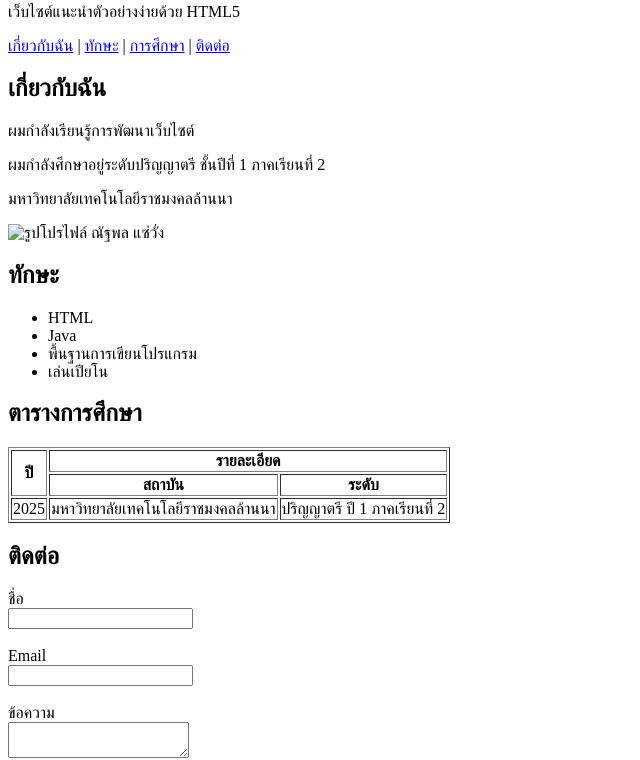
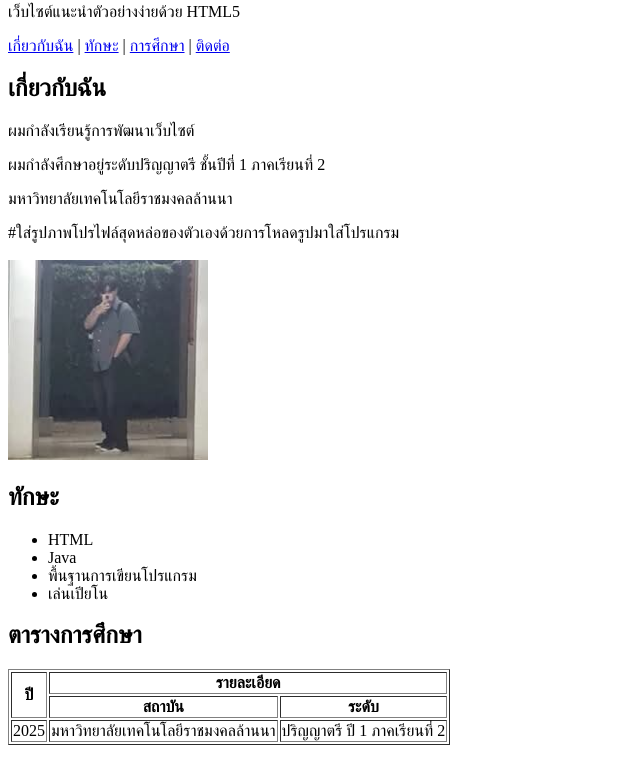
Before and after one commit to arpao007/ENGSE611, a plain HTML site: page Homework/Hw1.html in a window 1280 px wide. Shown: the part 77-837 px from the top of the page, without its empty margins (0-640 px from the left). Drawn offline with Linux system fonts and the light colour scheme.

Commit message:
Update profile image and add contact section

```diff
--- a/Homework/Hw1.html
+++ b/Homework/Hw1.html
@@ -20,13 +20,13 @@
 </nav>
 
 <main>
-
     <section id="about">
         <h2>เกี่ยวกับฉัน</h2>
         <p>ผมกำลังเรียนรู้การพัฒนาเว็บไซต์</p>
         <p>ผมกำลังศึกษาอยู่ระดับปริญญาตรี ชั้นปีที่ 1 ภาคเรียนที่ 2</p>
         <p>มหาวิทยาลัยเทคโนโลยีราชมงคลล้านนา</p>
-        <img src="./Homework/profile.jpg" alt="รูปโปรไฟล์ ณัฐพล แซ่วั่ง" width="200">
+        #ใส่รูปภาพโปรไฟล์สุดหล่อของตัวเองด้วยการโหลดรูปมาใส่โปรแกรม <br></br>
+        <img src="./profile.jpg" alt="รูปโปรไฟล์ ณัฐพล แซ่วั่ง" width="200">
     </section>
 
     <section id="skills">
@@ -73,7 +73,7 @@
             <input type="submit" value="ส่ง">
         </form>
     </section>
-
+#ใส่ช่องทางติดต่อสุดหล่อลงไป
     <section>
         <h2>Social Media</h2>
         <a href="https://www.facebook.com/natthaphon.saewang.93224" target="_blank">
```
